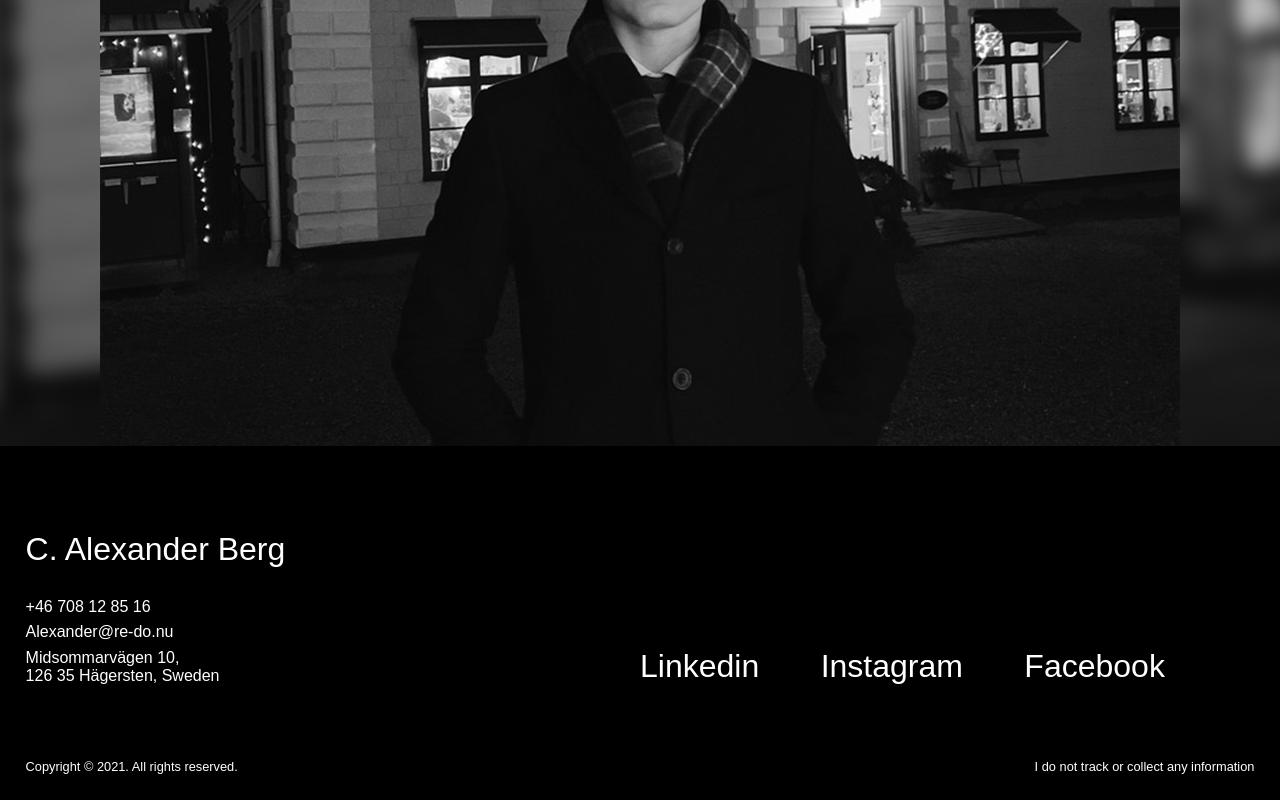
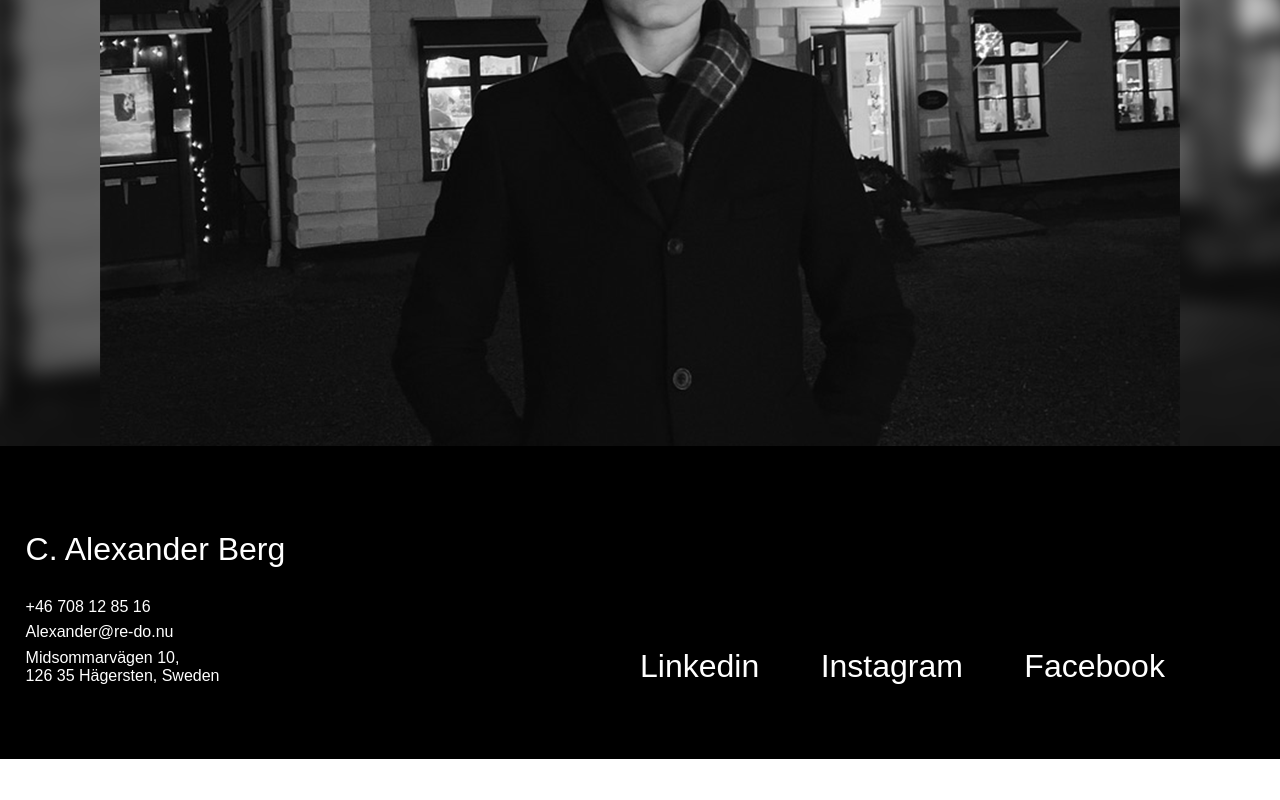
Before and after one commit to calexanderberg/portfolio, a React (Create React App) app: page / in a window 1280 px wide. Shown: the part 370-1170 px from the top of the page. After the commit the page ends 1129 px from the top, so only its background shows below. Built offline with nearby package versions, Linux system fonts and the light colour scheme; a web font is replaced by a local one.

Commit message:
edited the bottom of the footer

```diff
--- a/src/resources/Components/Footer.js
+++ b/src/resources/Components/Footer.js
@@ -30,11 +30,6 @@ export default class Footer extends React.Component {
               </a>
           </div>
           </div>
-
-          <div className = "footer_Disclaimer">
-            <p>Copyright © 2021. All rights reserved.</p>
-            <p>I do not track or collect any information</p>
-          </div>
         </div>
       </div>
     )
--- a/src/resources/data/data.js
+++ b/src/resources/data/data.js
@@ -88,7 +88,7 @@ export const personalProjects = {
     source: `Just for fun`,
     intro: `More control, more networking, more to learn`,
     date: `Oct 2021`,
-    description: `After using my ISP's router for about a year I became frustrated with the options and settings that was provided to me. I decided to instead buy a Netgear R7000 router, use my ISP router as a modem, and download tomato (more specifically FreshTomato) to my router to make sure that I got the control I wanted. Using this Linux distrobution proved to be a challenge as I was unfamiliar with networking, however I was able to presist. I quickly learned different how securities and encryption standards differ, what file sharing protocols exist, and how tor works, among others. As of December 2021 I am running a VPN and FTP server on the router, with plans to set up a more secure file sharing protocol.`
+    description: `After using my ISP's router for about a year I became frustrated with the options and settings that was provided to me. I decided to instead buy a Netgear R7000 router, use my ISP router as a modem, and download tomato (more specifically FreshTomato) to my router to make sure that I got the control I wanted. Using this Linux distrobution proved to be a challenge as I was unfamiliar with networking, however I was able to presist. I quickly learned different how securities and encryption standards differ, what file sharing protocols exist, and how tor works, among others. As of December 2021, I am running a VPN and FTP server on the router, with plans to set up a more secure file sharing protocol.`
   },
   portfolio: {
     website: true,
```
